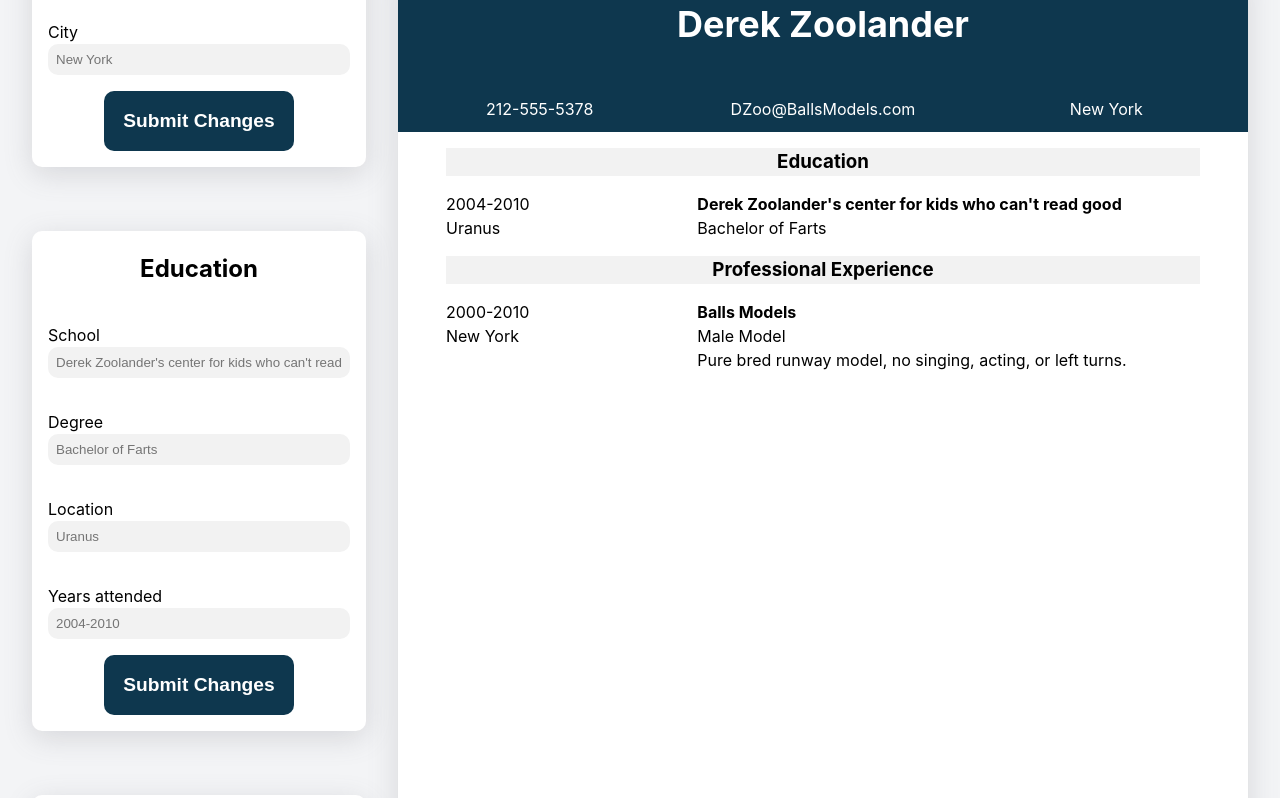
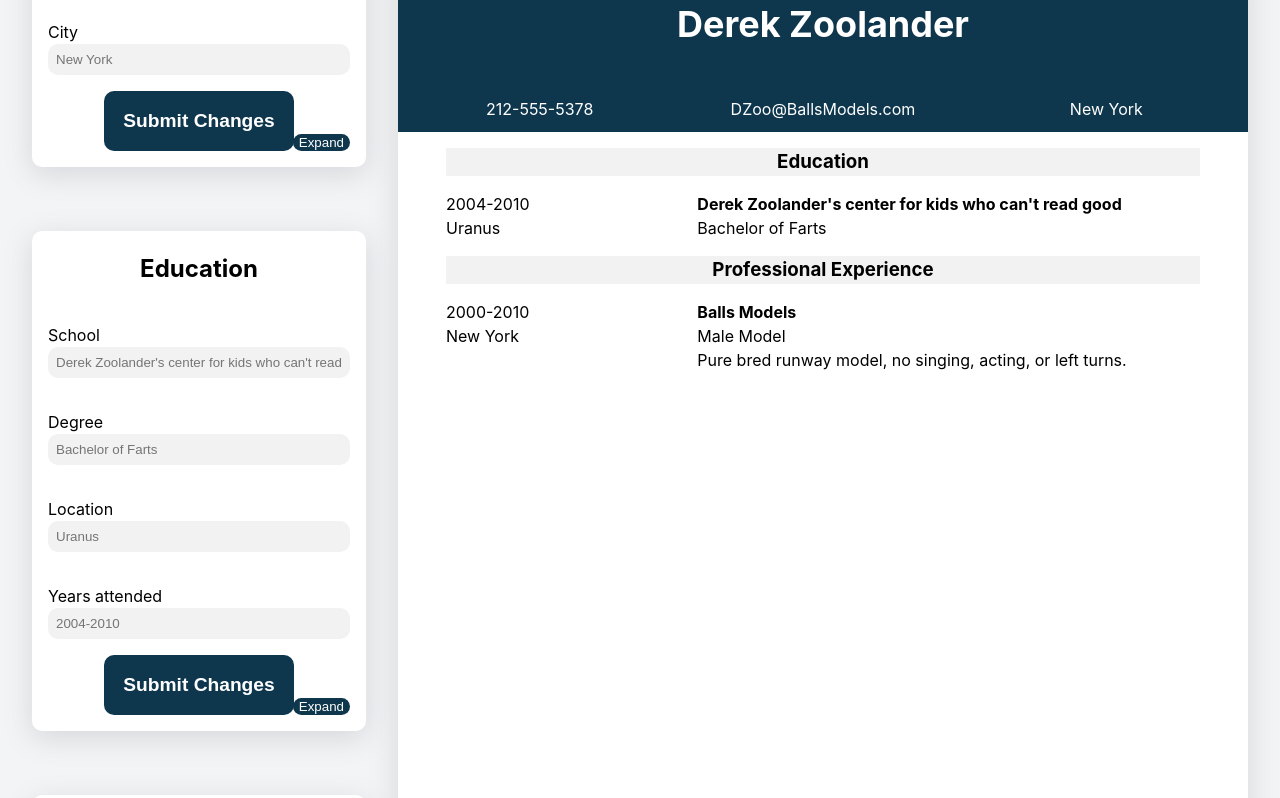
Before and after one commit to Kbouti/CV-Project, a React (Vite) app: page / in a window 1280 px wide. Shown: the part 380-1178 px from the top of the page. Built offline with nearby package versions, Linux system fonts and the light colour scheme.

Commit message:
Create expand button

```diff
--- a/src/components/contactInfo.jsx
+++ b/src/components/contactInfo.jsx
@@ -101,6 +101,10 @@ const ContactInfo = ({
           Submit Changes
         </button>
       </form>
+
+
+    <button className="expandButton">Expand</button>
+
     </div>
   );
 };
--- a/src/components/education.jsx
+++ b/src/components/education.jsx
@@ -128,6 +128,9 @@ const Education = ({
           Submit Changes
         </button>
       </form>
+
+      <button className="expandButton">Expand</button>
+
     </div>
   );
 };
--- a/src/components/experience.jsx
+++ b/src/components/experience.jsx
@@ -115,6 +115,9 @@ const Experience = ({
           Submit Changes
         </button>
       </form>
+
+      <button className="expandButton">Expand</button>
+
     </div>
   );
 };
--- a/src/style.css
+++ b/src/style.css
@@ -59,12 +59,19 @@ header li {
 
 .subSection {
   background-color: white;
+  position:relative;
   border-radius: 10px;
   margin: 2rem;
   display: flex;
   flex-direction: column;
   align-items: center;
   box-shadow: rgba(100, 100, 111, 0.2) 0px 7px 29px 0px;
+}
+
+.expandButton {
+  position: absolute;
+  bottom:1rem;
+  right:1rem;
 }
 
 .subSection h1 {
@@ -79,17 +86,24 @@ header li {
   flex-direction: column;
 }
 
-form .submitButton {
+
+
+
+button {
   align-self: center;
   justify-self: center;
+  border-radius: 10px;
+  border: none;
+  color: white;
+  background-color: var(--accentColor);
+
+}
+
+form .submitButton {
   padding: 1.2rem;
   margin-bottom: 1rem;
   font-size: 1.2rem;
   font-weight: 700;
-  border: none;
-  border-radius: 10px;
-  color: white;
-  background-color: var(--accentColor);
 }
 
 form button:hover {
```
